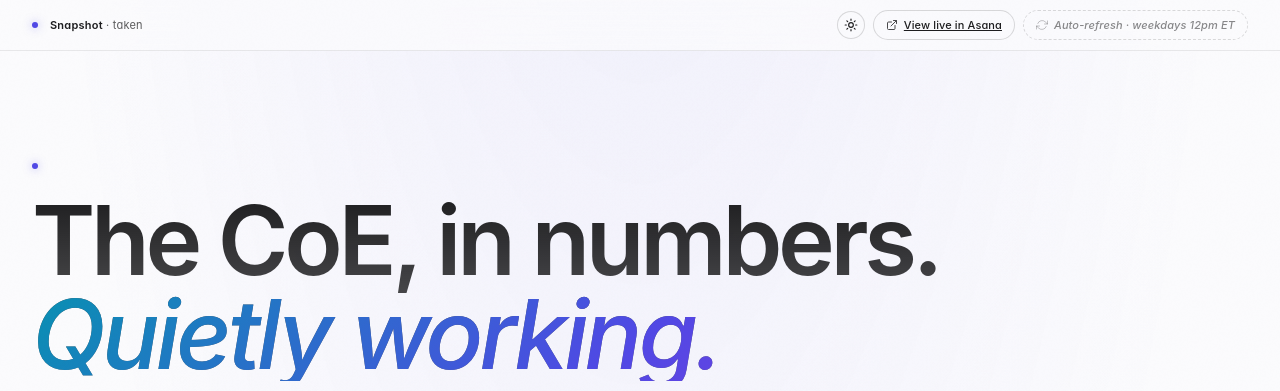
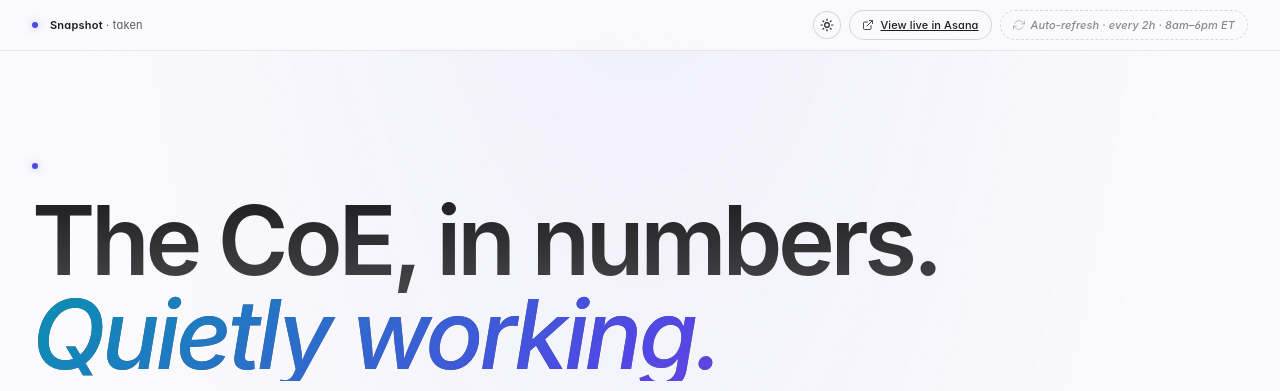
Before and after one commit to MarGarcia20/CoEDashboard, a Python web app: template templates/dashboard.jinja in a window 1280 px wide. Shown: the top 391 px of the page. Run offline with Jinja, Linux system fonts and the light colour scheme; the template is opened without the code that fills it, so the values that code supplies are empty; some web fonts are replaced.

Commit message:
fix prior_backlog NameError + 2h auto-refresh + local refresh.sh
- Fix NameError: stage_last_week → stage_baseline in compute_metrics
  (broke CI whenever a 7-day-old snapshot existed without backlog_total).
- Auto-refresh every 2h, weekdays 8am–6pm ET (was once daily 12pm).
- New refresh.sh for on-demand local refresh — pulls, renders, commits,
  pushes; survives concurrent CI pushes via rebase-retry loop.

Co-Authored-By: Claude Opus 4.6 <noreply@anthropic.com>

```diff
--- a/src/metrics.py
+++ b/src/metrics.py
@@ -547,7 +547,7 @@ def compute_metrics(items: list[dict], today: Optional[date] = None, verbose: bo
 
     # Prior backlog: total in active stages as of last Sunday end-of-day
     if last_week_snap:
-        prior_backlog = int(last_week_snap.get("backlog_total", sum(stage_last_week.values())))
+        prior_backlog = int(last_week_snap.get("backlog_total", sum(stage_baseline.values())))
     else:
         # Fallback: derive from current = prior + intakes - completed - closed
         prior_backlog = max(0, len(backlog_items) - intakes_this_week + completed_this_week + closed_at_review_this_week)
--- a/templates/dashboard.jinja
+++ b/templates/dashboard.jinja
@@ -1935,9 +1935,9 @@
             <svg class="btn-icon" viewBox="0 0 24 24" fill="none" stroke="currentColor" stroke-width="2" stroke-linecap="round" stroke-linejoin="round"><path d="M18 13v6a2 2 0 0 1-2 2H5a2 2 0 0 1-2-2V8a2 2 0 0 1 2-2h6"/><polyline points="15 3 21 3 21 9"/><line x1="10" y1="14" x2="21" y2="3"/></svg>
             View live in Asana
           </a>
-          <span class="auto-refresh-note" title="The dashboard refreshes automatically every weekday at 12pm Eastern Time.">
+          <span class="auto-refresh-note" title="The dashboard refreshes automatically every 2 hours, weekdays 8am–6pm Eastern Time. Need an immediate refresh? Run the local refresh script.">
             <svg class="btn-icon" viewBox="0 0 24 24" fill="none" stroke="currentColor" stroke-width="2" stroke-linecap="round" stroke-linejoin="round"><polyline points="23 4 23 10 17 10"/><polyline points="1 20 1 14 7 14"/><path d="M3.51 9a9 9 0 0 1 14.85-3.36L23 10M1 14l4.64 4.36A9 9 0 0 0 20.49 15"/></svg>
-            <span>Auto-refresh · weekdays 12pm ET</span>
+            <span>Auto-refresh · every 2h · 8am–6pm ET</span>
           </span>
         </div>
       </div>
```
Also changed, not shown: .github/workflows/refresh.yml, 1 other file.
